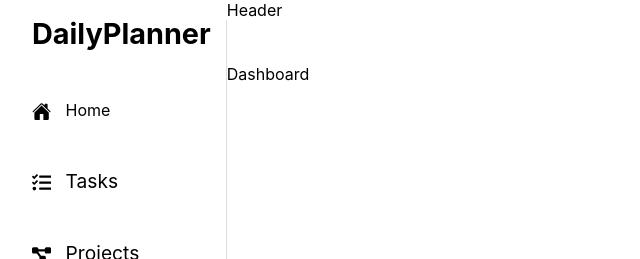
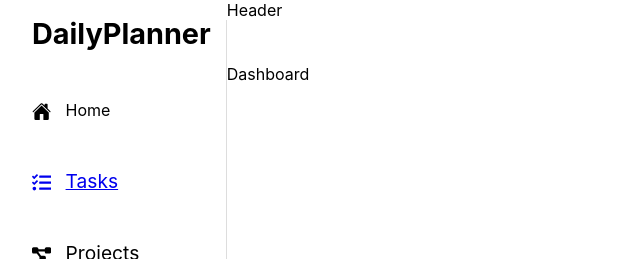
Before and after one commit to Isuu1/Daily-Planner, a React (Create React App) app: page / in a window 1280 px wide. Shown: the top 259 px of the page, without its empty margins (0-640 px from the left). Built offline with nearby package versions, Linux system fonts and the light colour scheme.

Commit message:
Added and linked tasks component

```diff
--- a/src/App.js
+++ b/src/App.js
@@ -7,6 +7,7 @@ import Layout from "./components/Layout";
 import Error from "./pages/Error/Error";
 import Dashboard from "./pages/Dashboard/Dashboard";
 import Notes from "./pages/Notes/Notes";
+import Tasks from "./pages/Tasks/Tasks";
 
 const router = createBrowserRouter([
   {
@@ -23,6 +24,10 @@ const router = createBrowserRouter([
         path: "notes",
         element: <Notes />,
       },
+      {
+        path: "tasks",
+        element: <Tasks />,
+      },
     ],
   },
 ]);
--- a/src/App.scss
+++ b/src/App.scss
@@ -3,6 +3,7 @@
 @import "../src/pages/Notes/notes";
 @import "../src/components/NewNote/newnote";
 @import "../src/components/ColorPicker/colorpicker";
+@import "../src/pages/Tasks/Tasks";
 
 button {
   background: none;
--- a/src/components/Sidebar/Sidebar.jsx
+++ b/src/components/Sidebar/Sidebar.jsx
@@ -19,10 +19,12 @@ const Sidebar = () => {
           <IoHome />
           <p>Home</p>
         </li>
-        <li className="sidebar__menu__item">
-          <FaTasks />
-          Tasks
-        </li>
+        <Link to={"/tasks"}>
+          <li className="sidebar__menu__item">
+            <FaTasks />
+            Tasks
+          </li>
+        </Link>
         <li className="sidebar__menu__item">
           <FaDiagramProject />
           Projects
--- /dev/null
+++ b/src/pages/Tasks/Tasks.jsx
@@ -0,0 +1,7 @@
+import React from "react";
+
+const Tasks = () => {
+  return <div>Tasks</div>;
+};
+
+export default Tasks;
```
Also changed, not shown: src/pages/Tasks/_tasks.scss (added), 1 other file (tests, documents, lock files or other folders).
